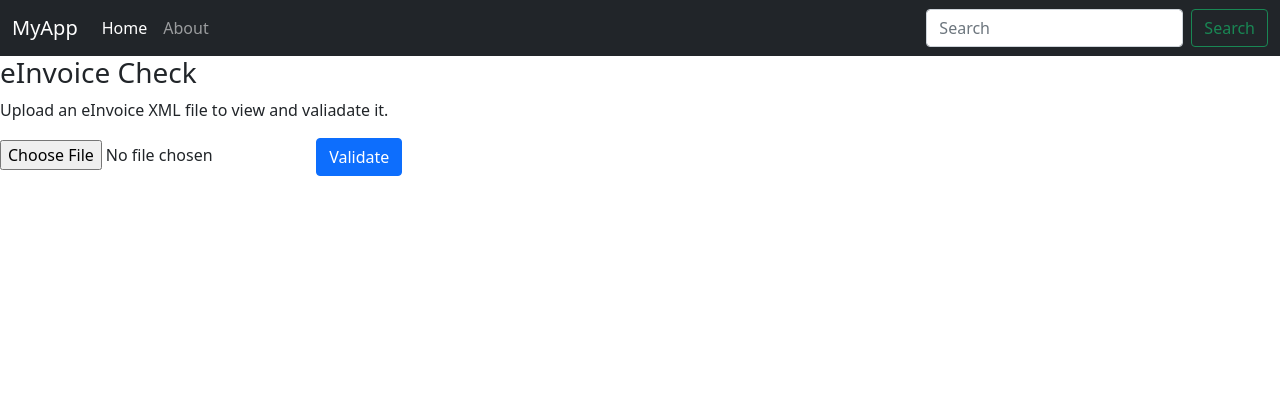
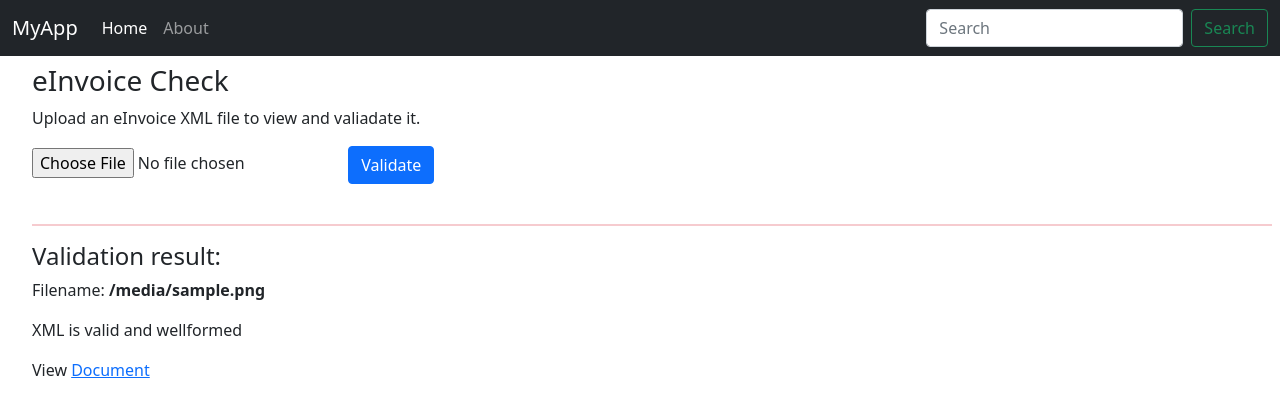
Before and after one commit to robser77/e_invoice_check, a Flask app: template e_invoice_check/templates/views/home.html in a window 1280 px wide. Shown: the top 417 px of the page. Run offline with Flask 3, Linux system fonts and the light colour scheme; the template is opened without the code that fills it: most values are stand-ins (such as "Sample title", 1, 10 or a date in 2020).

Commit message:
Clean up

```diff
--- a/e_invoice_check/templates/base.html
+++ b/e_invoice_check/templates/base.html
@@ -3,6 +3,11 @@
     <head>
         <title>Message Board - {% block title %}{% endblock title %}</title>
         <link href="https://cdn.jsdelivr.net/npm/bootstrap@5.0.2/dist/css/bootstrap.min.css" rel="stylesheet" integrity="sha384-EVSTQN3/azprG1Anm3QDgpJLIm9Nao0Yz1ztcQTwFspd3yD65VohhpuuCOmLASjC" crossorigin="anonymous">
+        <style>
+          .my-width {
+            width: 10px;
+          }
+        </style>
     </head>
     <body>
       <!-- icons -->
@@ -19,26 +24,28 @@
       </svg>
 
       {% include("_navigation.html") %}
+
+      <div class="table">
+        <div class="row">
+          <div class="my-width"></div>
+          <div class="col">
             <section>
               <header>
                   {% block header %}{% endblock header %}
               </header>
               <main>
-          {% block content %}<p>No messages</p>{% endblock content %}
-          <!-- <div class="container">
-            <div class="row">
-              <div class="col-md-1" ></div>
-              <div class="col-md-11">
-              </div>
-          </div> -->
+                {% block content %}<p>No content</p>{% endblock content %}
               <main>
             </section>
+          </div>
+        </div>
+      </div>
 
       <!-- Show alerts -->
       {% with messages = get_flashed_messages() %}
           {% if messages %}
             {% for message in messages %}
-              <div class="alert alert-primary d-flex align-items-center alert-dismissible fade show" role="alert">
+              <div class="alert alert-primary d-flex align-items-center alert-dismissible fade show shadow" role="alert">
                 <svg class="bi flex-shrink-0 me-2" width="16" height="16" fill="currentColor" role="img" aria-label="Info:"><use xlink:href="#info-fill"/></svg>
                   {{message}}
                 <button type="button" class="btn-close" data-bs-dismiss="alert" aria-label="Close"></button>
--- a/e_invoice_check/templates/views/home.html
+++ b/e_invoice_check/templates/views/home.html
@@ -12,6 +12,12 @@
     </div>
     <br/>
 
-
+    {% if filename and document_html_url %}
+        <hr class="bg-danger border-2 border-top border-danger" />
+        <h4>Validation result:</h4>
+        <p>Filename: <span class="fw-bold">{{ filename }}</span></p>
+        <p>XML is valid and wellformed</p>
+        <p>View <a href="{{ document_html_url }}" target="_blank">Document</a></p>
+    {% endif %}
 
 {% endblock content %}
```
Also changed, not shown: e_invoice_check/views.py (+11 -6 lines). Lines whose indentation alone changed are shown as unchanged.
